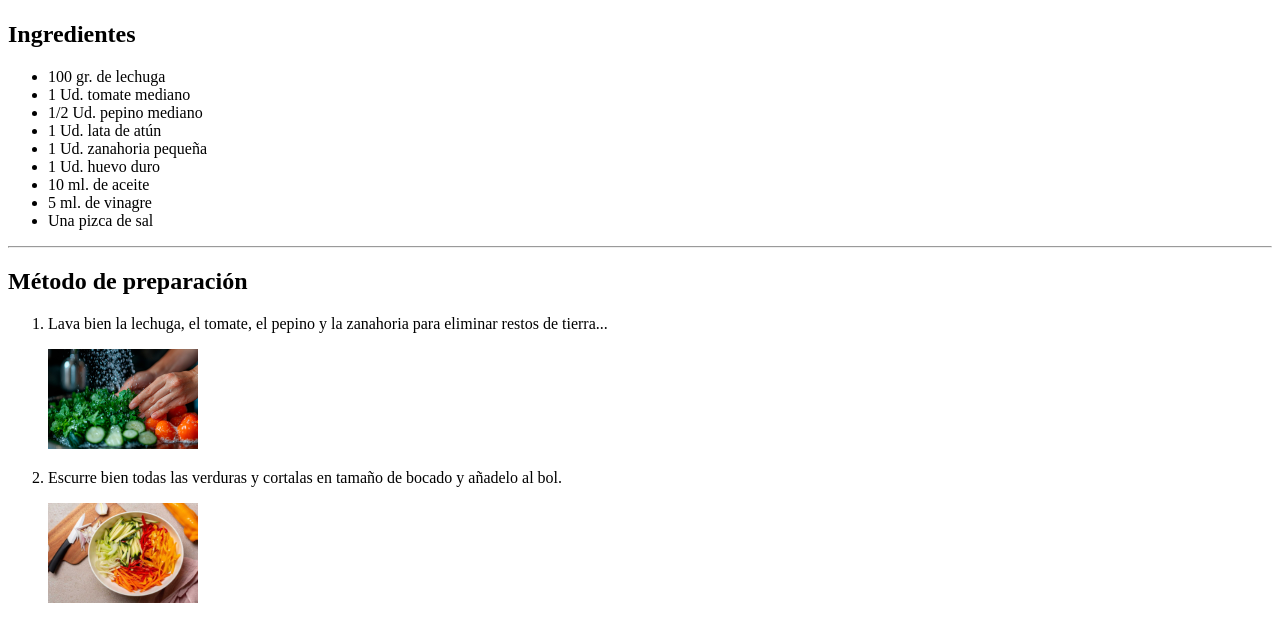
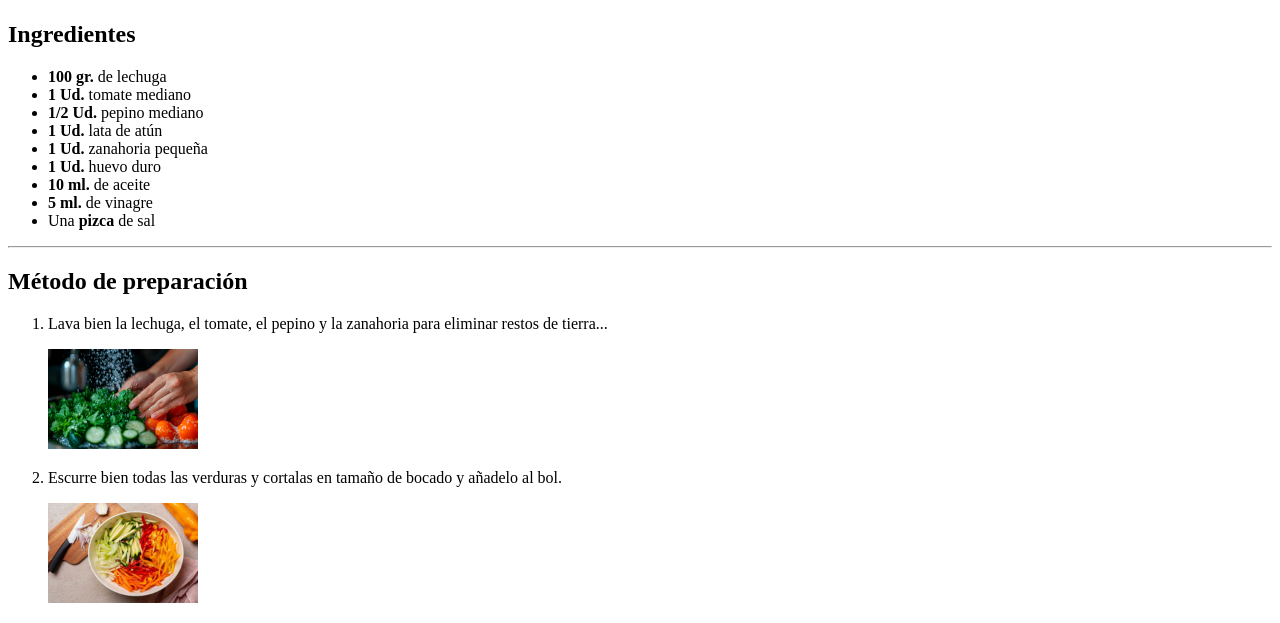
Before and after one commit to alexmv07/MarmolAlex_ASIX1_0373_A01_MenuSaludable, a plain HTML site: page primer plato.html in a window 1280 px wide. Shown: the part 171-794 px from the top of the page. Drawn offline with Linux system fonts and the light colour scheme.

Commit message:
añadir negritas a los gr, unidades...

```diff
--- a/primer plato.html
+++ b/primer plato.html
@@ -13,15 +13,15 @@
 <h1>Ensalada</h1>
     <h2>Ingredientes</h2>
         <ul>
-            <li>100 gr. de lechuga</li>
-            <li>1 Ud. tomate mediano</li>
-            <li>1/2 Ud. pepino mediano</li>
-            <li>1 Ud.  lata de atún</li>
-            <li>1 Ud. zanahoria pequeña</li>
-            <li>1 Ud. huevo duro</li>
-            <li>10 ml. de aceite</li>
-            <li>5 ml. de vinagre</li>
-            <li>Una pizca de sal</li>
+            <li><b>100 gr.</b> de lechuga</li>
+            <li><b>1 Ud.</b> tomate mediano</li>
+            <li><b>1/2 Ud.</b> pepino mediano</li>
+            <li><b>1 Ud.</b>  lata de atún</li>
+            <li><b>1 Ud.</b> zanahoria pequeña</li>
+            <li><b>1 Ud.</b> huevo duro</li>
+            <li><b>10 ml.</b> de aceite</li>
+            <li><b>5 ml.</b> de vinagre</li>
+            <li>Una <b>pizca</b> de sal</li>
         </ul>
 <hr>
     <h2>Método de preparación</h2>
```
Also changed, not shown: postre.html (+6 -6 lines), segundo plato.html (+7 -7 lines).
